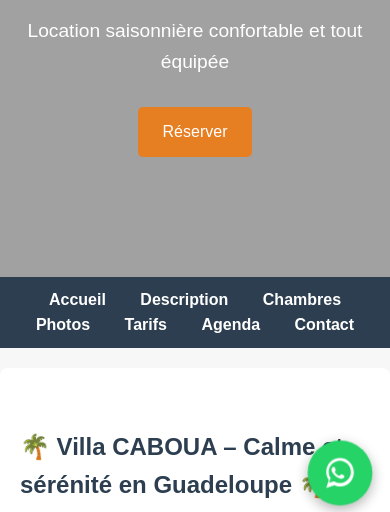
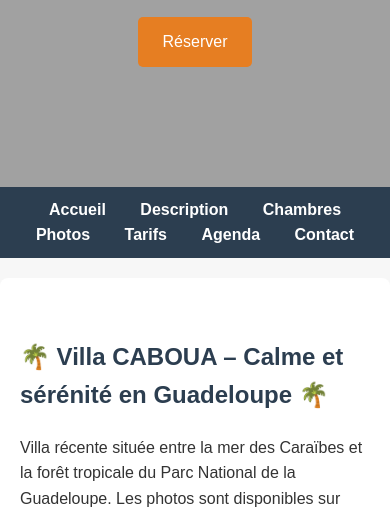
Before and after one commit to caboua/Villa.Caboua, a plain HTML site: page index.html in a window 390 px wide. Shown: the part 321-833 px from the top of the page. Drawn offline with Linux system fonts and the light colour scheme.

Commit message:
Add files via upload

```diff
--- a/index.html
+++ b/index.html
@@ -115,7 +115,7 @@
 
 <header>
   <h1 class="rainbow">VILLA CABOUA</h1>
-  <p>Location saisonnière confortable et tout équipée</p>
+
   <a href="#contact" class="btn">Réserver</a>
 </header>
 
@@ -248,64 +248,6 @@
 <footer>
   <p>© 2026 – Location saisonnière maison 3 chambres</p>
 </footer>
-<style>
-.whatsapp-float {
-position: fixed;
-bottom: 20px;
-right: 20px;
-width: 60px;
-height: 60px;
-background: #25D366;
-border-radius: 50%;
-display: none;
-align-items: center;
-justify-content: center;
-box-shadow: 0 4px 12px rgba(0,0,0,0.3);
-z-index: 1000;
-animation: pulse 2s infinite;
-}
-.whatsapp-float svg {
-width: 34px;
-height: 34px;
-fill: white;
-}
-@keyframes pulse {
-0% { transform: scale(1); }
-50% { transform: scale(1.08); }
-100% { transform: scale(1); }
-}
-@media (max-width: 768px) {
-.whatsapp-float { display: flex; }
-}
-</style>
-
-
-<a href="#" class="whatsapp-float" onclick="openWhatsApp(); return false;" aria-label="WhatsApp">
-<svg viewBox="0 0 32 32" xmlns="http://www.w3.org/2000/svg">
-<path d="M19.11 17.93c-.27-.14-1.61-.79-1.86-.88-.25-.09-.43-.14-.61.14-.18.27-.7.88-.86 1.06-.16.18-.32.2-.59.07-.27-.14-1.14-.42-2.17-1.34-.8-.71-1.34-1.59-1.5-1.86-.16-.27-.02-.41.12-.55.12-.12.27-.32.41-.48.14-.16.18-.27.27-.45.09-.18.05-.34-.02-.48-.07-.14-.61-1.48-.84-2.03-.22-.53-.44-.46-.61-.47h-.52c-.18 0-.48.07-.73.34-.25.27-.95.93-.95 2.27 0 1.34.98 2.63 1.11 2.82.14.18 1.93 2.95 4.68 4.13.65.28 1.16.45 1.56.58.66.21 1.27.18 1.75.11.53-.08 1.61-.66 1.84-1.29.23-.63.23-1.18.16-1.29-.07-.11-.25-.18-.52-.32zM16.02 3C9.4 3 4 8.4 4 15.02c0 2.64.86 5.09 2.32 7.08L4 29l7.1-2.28a11.96 11.96 0 004.92 1.04h.01c6.62 0 12.02-5.4 12.02-12.02C28.05 8.4 22.65 3 16.02 3zm0 21.74h-.01a9.69 9.69 0 01-4.94-1.36l-.35-.21-4.21 1.35 1.37-4.1-.23-.37a9.68 9.68 0 01-1.5-5.03c0-5.34 4.35-9.69 9.69-9.69 5.34 0 9.69 4.35 9.69 9.69 0 5.34-4.35 9.69-9.69 9.69z"/>
-</svg>
-</a>
-
-
-<script>
-function openWhatsApp() {
-const arrivee = prompt("Date d'arrivée (JJ/MM/AAAA) :");
-if (!arrivee) return;
-const depart = prompt("Date de départ (JJ/MM/AAAA) :");
-if (!depart) return;
-const personnes = prompt("Nombre de personnes :");
-if (!personnes) return;
-
-
-const message = `Bonjour, je souhaite réserver la Villa CABOUA.%0A` +
-`Dates : ${arrivee} au ${depart}%0A` +
-`Nombre de personnes : ${personnes}`;
-
-
-window.open(`https://wa.me/590690520616?text=${message}`, '_blank');
-}
-</script>
-
 
 </body>
 </html>
```
